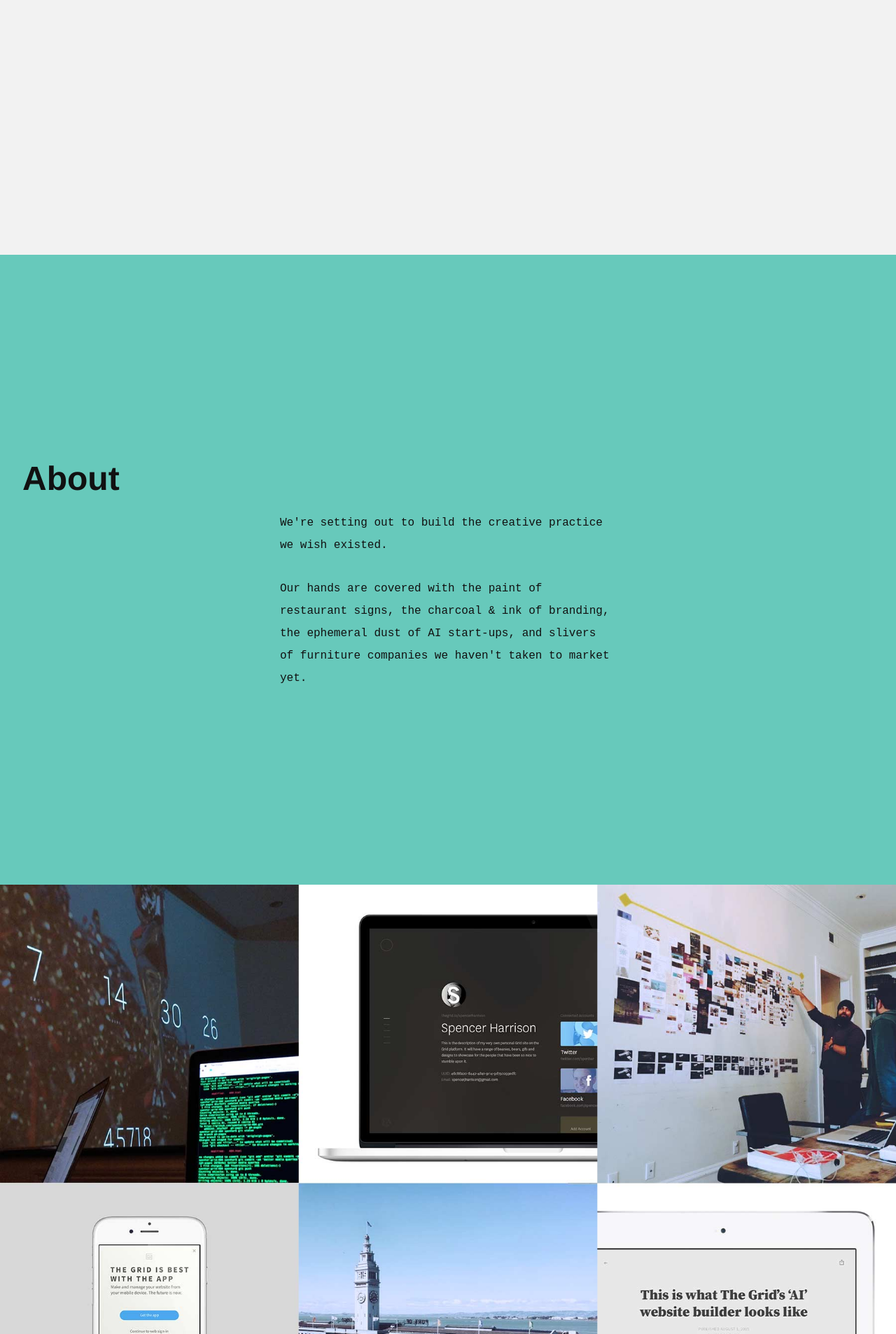
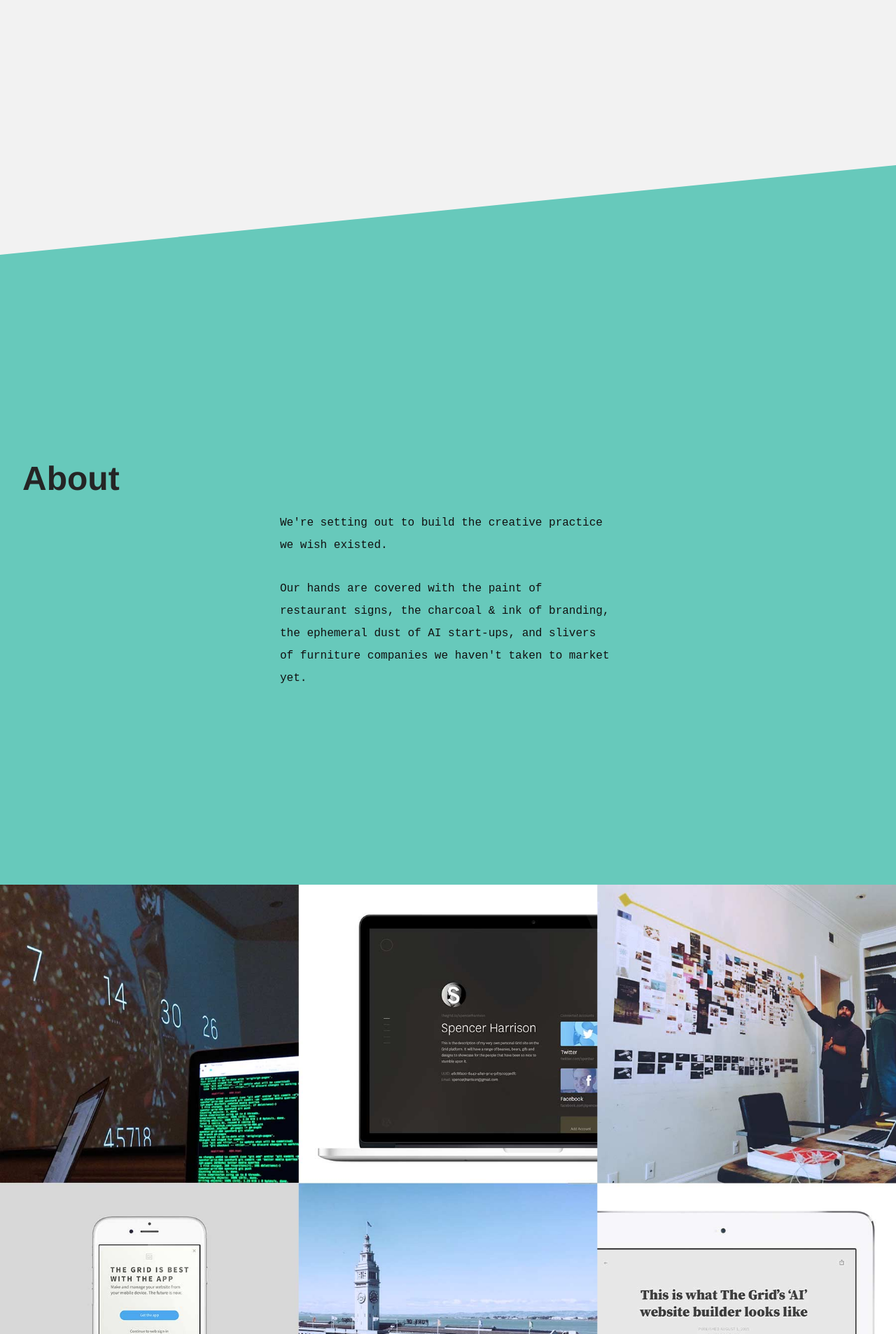
Before and after one commit to morfdesign/morfdesign.github.io, a Jekyll site: the page built from index.html, in a window 1280 px wide. Shown: the part 536-2442 px from the top of the page at 70% size. Built offline with Jekyll 4.4.1, drawn with Linux system fonts in a browser that asks for light colours; nearby versions of some CDN libraries.

Commit message:
Added angled sections
added triangle css shapes to give some motion to the flat lines. Also
added new colors and charcoal bg on work

```diff
--- a/_sass/_colors.scss
+++ b/_sass/_colors.scss
@@ -2,6 +2,9 @@
 $red: #F44336;
 $red-new: #ff3835;
 $off-white: #e3d3c4;
+$cyan: #67c9bb;
+$blk: #1f1a17;
+$charcoal: #252525;
 
 // Background Colors
 .bg-red{background-color:#F44336;}
@@ -46,3 +49,4 @@ $off-white: #e3d3c4;
 .bg-20{background-color:rgba(0,0,0,0.2);}
 .bg-80{background-color:rgba(0,0,0,0.8);}
 .bg-blk{background-color:#1f1a17;}
+.bg-charcoal{background-color:$charcoal;}
--- a/css/main.scss
+++ b/css/main.scss
@@ -26,8 +26,14 @@
 #brand {
   z-index: 2;
 }
+
 #info {
+
+  h2 {
+    color: $charcoal;
+  }
 }
+
 #contact {
   color:$white;
   /*z-index: 2;*/
@@ -101,3 +107,23 @@
   z-index: 1;
   padding: 1rem;
 }
+
+#triangle-bottomright {
+	width: 0;
+	height: 0;
+	border-bottom: 8rem solid $cyan;
+	border-left: 100vw solid transparent;
+  position: absolute;
+  bottom: 0;
+  right: 0;
+}
+
+#triangle-topright {
+	width: 0;
+	height: 0;
+	border-top: 8rem solid $charcoal;
+	border-left: 100vw solid transparent;
+  position: absolute;
+  top: 0;
+  right: 0;
+}
--- a/index.html
+++ b/index.html
@@ -6,6 +6,8 @@ layout: home
       <!-- <h1 class="b80">MORF</h1> -->
       <div class="headerAnimation"></div>
       <p class="b80 measure-narrow">Strategic, interdisciplinary design for the everybody.</p>
+    </div>
+    <div class="" id="triangle-bottomright">
     </div>
   </section>
 
@@ -40,7 +42,7 @@ layout: home
     </div>
   </section>
 
-  <section id="work" class="bg-80">
+  <section id="work" class="bg-charcoal">
     <!-- <div class="v-center off-white">
       <a href="https://www.behance.net/morfstudio" target="_blank"><h1 id="work-huge">work</h1></a>
     </div> -->
@@ -68,6 +70,7 @@ layout: home
 
 
   <section id="contact" class="full-screen bg-red dis-t pos-rel text-center pad-all-l">
+    <div class="" id="triangle-topright"></div>
     <div class="v-center">
       <!-- <img src="img/map-marker.svg" class="location" alt=""/> -->
       <!-- <a href="mailto:info@morf.studio" class="bigRoundButton bg-20"> <span class="button-text">YEAH</span></a> -->
```
